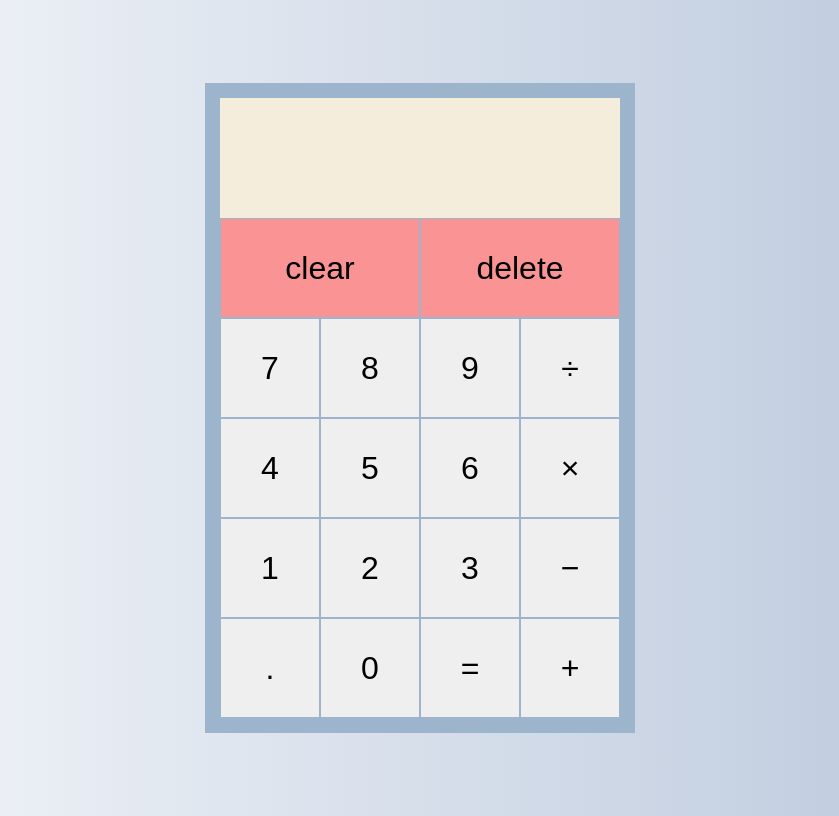
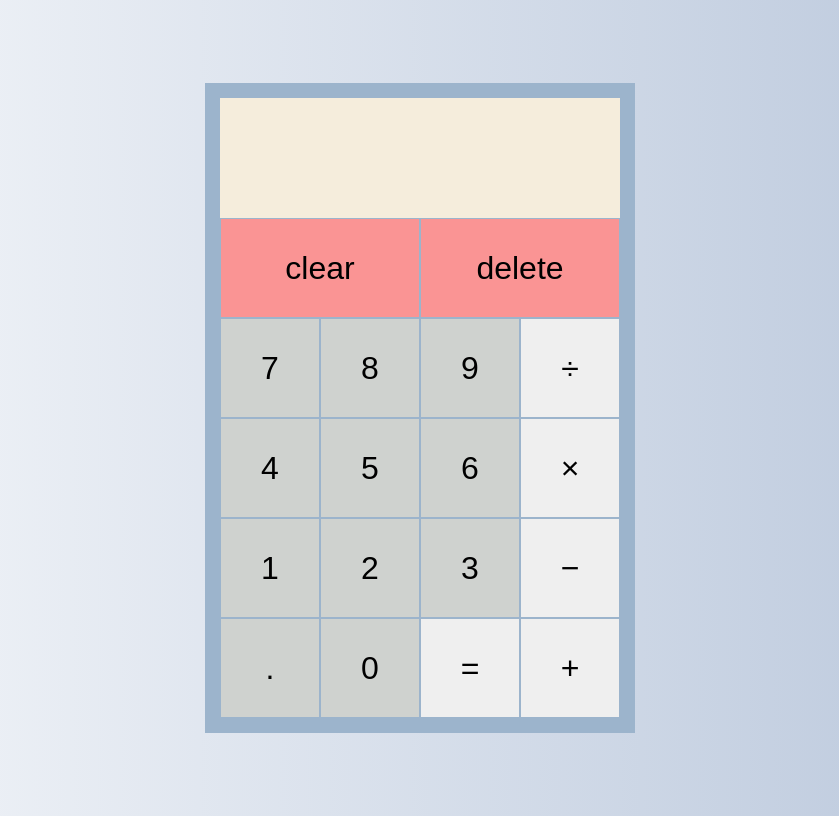
Before and after one commit to JVPH/calculator, a plain HTML site: page index.html in a window 1280 px wide. Shown: the whole page, without its empty margins (220-1059 px from the left). Drawn offline with Linux system fonts and the light colour scheme.

Commit message:
refactor: add classes to some elements

```diff
--- a/index.html
+++ b/index.html
@@ -11,30 +11,30 @@
 <body>
     <main class="calculator-container">
         <div class="output-screen grid-col-span-4">
-            <div data-previous-operand></div>
-            <div data-current-operand></div>
+            <div class="previous-operand" data-previous-operand></div>
+            <div class="current-operand" data-current-operand></div>
         </div>
 
         <button class="clear grid-col-span-2" data-clear>clear</button>
         <button class="delete grid-col-span-2" data-delete>delete</button>
 
-        <button data-key="55" data-number>7</button>
-        <button data-key="56" data-number>8</button>
-        <button data-key="57" data-number>9</button>
+        <button class="number" data-key="55" data-number>7</button>
+        <button class="number" data-key="56" data-number>8</button>
+        <button class="number" data-key="57" data-number>9</button>
         <button data-key="191" data-operation>÷</button>
 
-        <button data-key="52" data-number>4</button>
-        <button data-key="53" data-number>5</button>
-        <button data-key="54" data-number>6</button>
+        <button class="number" data-key="52" data-number>4</button>
+        <button class="number" data-key="53" data-number>5</button>
+        <button class="number" data-key="54" data-number>6</button>
         <button data-key="56" data-operation>×</button>
 
-        <button data-key="49" data-number>1</button>
-        <button data-key="50" data-number>2</button>
-        <button data-key="51" data-number>3</button>
+        <button class="number" data-key="49" data-number>1</button>
+        <button class="number" data-key="50" data-number>2</button>
+        <button class="number" data-key="51" data-number>3</button>
         <button data-key="173" data-operation>−</button>
 
-        <button data-number>.</button>
-        <button data-key="48" data-number>0</button>
+        <button class="number" data-key="190" data-number>.</button>
+        <button class="number" data-key="48" data-number>0</button>
         <button data-key="61" data-equals>=</button>
         <button data-key="61" data-operation>+</button>
     </main>
```
